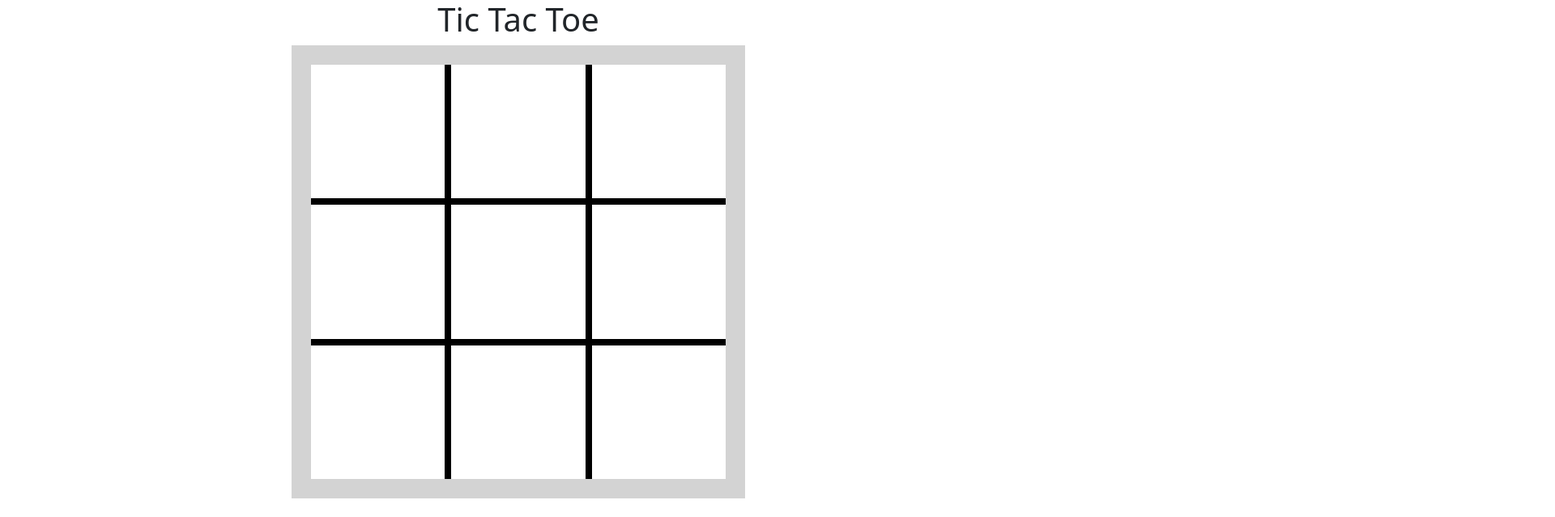
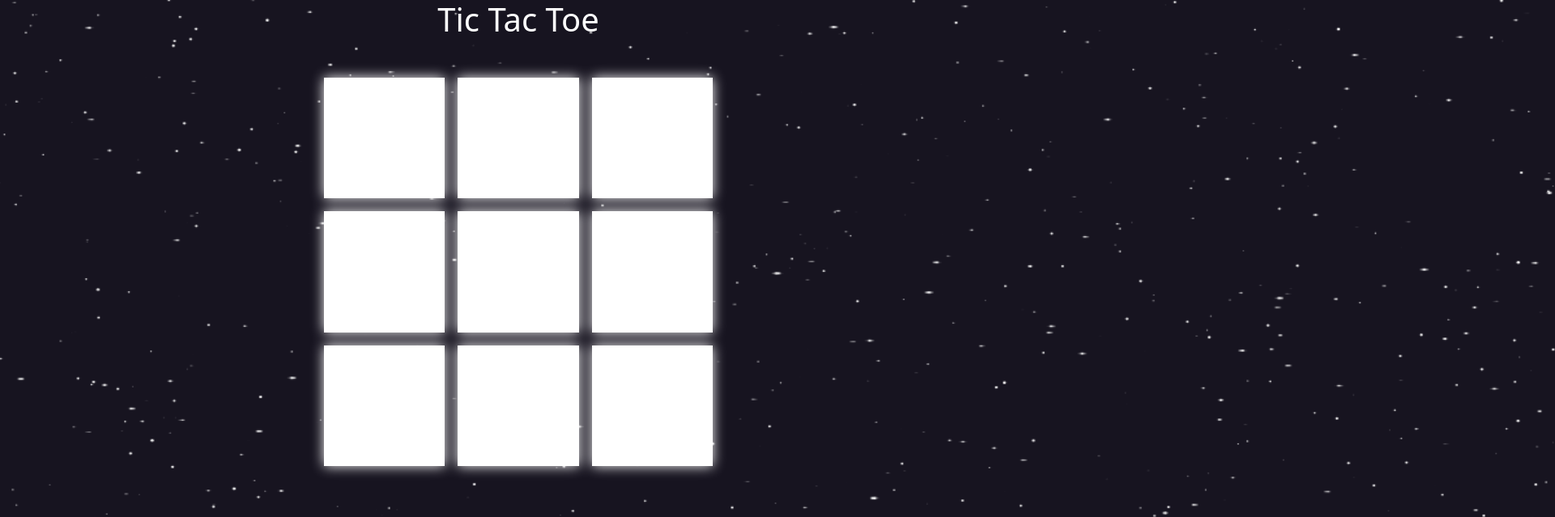
Before and after one commit to karenaxon/tic-tac-toe, a plain HTML site: page index.html in a window 1280 px wide. Shown: the top 639 px of the page at 81% size, 1920 px wide, since content can reach past the window. Drawn offline with Linux system fonts and the light colour scheme.

Commit message:
add panash to our game
Co-Authored-by: Aaron Minnick <abminnick@gmail.com>

```diff
--- a/css/styles.css
+++ b/css/styles.css
@@ -1,14 +1,15 @@
 #gridContainer{
   height: 70vh;
   width: 70vh;
-  background-color: black;
+  background-color: none;
   display: grid;
   grid-template-columns: repeat(3, 1fr);
-  gap: 1vh;
+  gap: 2vh;
   grid-template-rows: repeat(3, 1fr);
-  border: solid lightgrey 3vh;
   margin: 0 auto;
   overflow: hidden;
+  filter: drop-shadow(0 0 1vh white);
+  padding: 5vh;
 }
 
 .spaceDiv {
@@ -16,14 +17,19 @@
   width: 100%;
   background-color: white;
   border: none;
-  font-size: 12vh;
+  font-size: 10vh;
   font-family: 'Courier New', Courier, monospace;
   text-align: center;
   box-sizing: border-box;
 }
 
+.spaceDiv:hover{
+  filter: drop-shadow(0 0 2vh rgb(255, 208, 0));
+}
+
 h1 {
   text-align: center;
+  color: white;
 }
 
 #play-again {
@@ -34,3 +40,41 @@ h1 {
 #win {
   display: none;
 }
+
+#starfield {
+  background-color: rgb(23, 20, 32);
+  width: 300%;
+  height: 100%;
+  position: absolute;
+  z-index: -3;
+  animation: starscroll 12s linear infinite;
+}
+
+#scroll-starfield {
+  width: 400%;
+  height: 100%;
+  position: absolute;
+  z-index: -2;
+  animation: starscroll 8s linear infinite;
+}
+#scroll-starfield2 {
+  width: 600%;
+  height: 100%;
+  position: absolute;
+  z-index: -1;
+  animation: starscroll 4s linear infinite;
+}
+
+@keyframes starscroll {
+  from {
+
+  }
+
+  to {
+    transform: translateX(-66%);
+  }
+}
+
+body {
+  overflow: hidden;
+}
--- a/index.html
+++ b/index.html
@@ -11,6 +11,10 @@
     <title>Tic Tac Toe</title>
   </head>
   <body>
+    <canvas id="starfield" width="2400" height ="600"></canvas>
+    <canvas id="scroll-starfield" width="2400" height ="600"></canvas>
+    <canvas id="scroll-starfield2" width="2400" height ="600"></canvas>
+
     <h1>Tic Tac Toe</h1>
 
     <div id="gridContainer">
--- a/js/scripts.js
+++ b/js/scripts.js
@@ -203,4 +203,46 @@ $(document).ready(function() {
   $("#play-again").click(function() {
     location.reload();
   });
+
+  drawStars();
 });
+
+
+//canvas
+function drawStars() {
+  let starCanvas = document.getElementById('starfield');
+  let context = starCanvas.getContext("2d");
+  for (let i = 0; i <= 1000; i++) {
+    let x = Math.random() * starCanvas.width;
+    let y = Math.random() * starCanvas.height;
+    let radius = Math.random() * 1.2;
+    context.beginPath();
+    context.arc(x, y, radius, 0, 360);
+    context.fillStyle = "rgb(255, 255, 255)";
+    context.fill();
+  }
+
+  starCanvas = document.getElementById('scroll-starfield');
+  context = starCanvas.getContext("2d");
+  for (let i = 0; i <= 500; i++) {
+    let x = Math.random() * starCanvas.width;
+    let y = Math.random() * starCanvas.height;
+    let radius = Math.random() * 1.2;
+    context.beginPath();
+    context.arc(x, y, radius, 0, 360);
+    context.fillStyle = "rgb(255, 255, 255)";
+    context.fill();
+  }
+
+  starCanvas = document.getElementById('scroll-starfield2');
+  context = starCanvas.getContext("2d");
+  for (let i = 0; i <= 500; i++) {
+    let x = Math.random() * starCanvas.width;
+    let y = Math.random() * starCanvas.height;
+    let radius = Math.random() * 1.2;
+    context.beginPath();
+    context.arc(x, y, radius, 0, 360);
+    context.fillStyle = "rgb(255, 255, 255)";
+    context.fill();
+  }
+}
```
